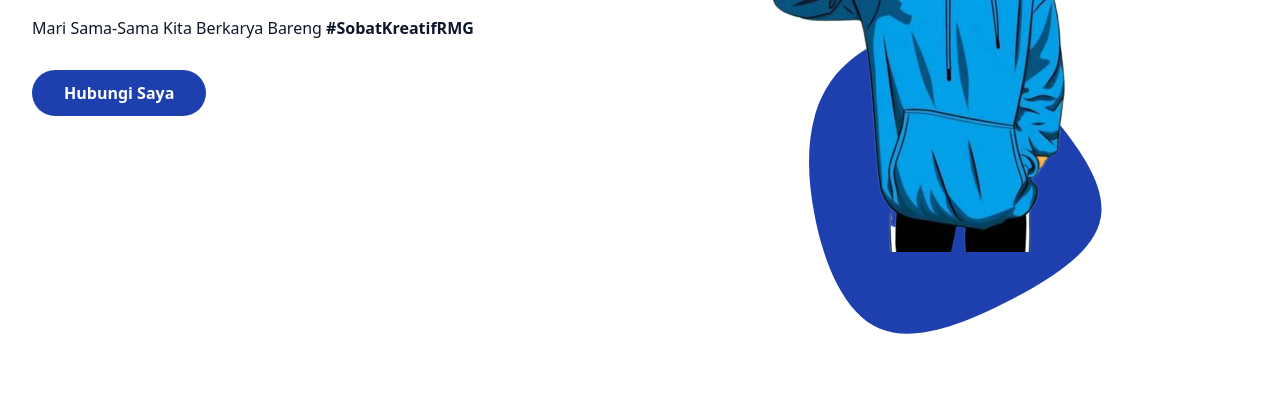
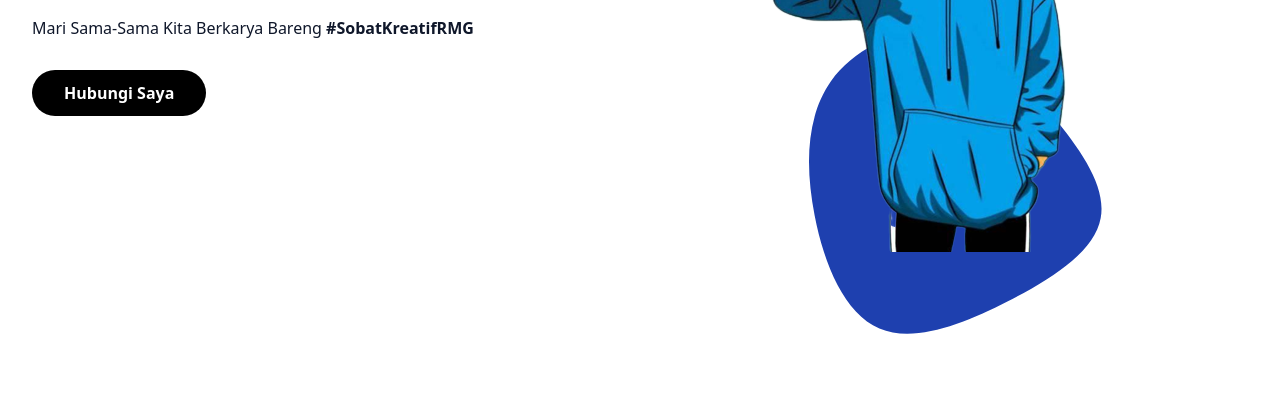
Before and after one commit to jokonurhadi/id, a website: page index.html in a window 1280 px wide. Shown: the part 392-785 px from the top of the page. Drawn offline with Linux system fonts and the light colour scheme.

Commit message:
mengubah warna tombol menjadi hitam

```diff
--- a/index.html
+++ b/index.html
@@ -61,7 +61,7 @@
                         <h2 class="font-medium text-slate-800 text-xs mb-5">Video Grapher | Content Creator | Video Editor | Motion Graphics Designer</h2>
                         <p class="font-medium text-dark mb-10 leading-relaxed">Mari Sama-Sama Kita Berkarya Bareng <span class="font-bold">#SobatKreatifRMG</span></p>
 
-                        <a href="https://wa.link/4chp7p" target="_blank" class="text-base font-bold text-white bg-primary py-3 px-8 rounded-full hover:shadow-lg hover:bg-opacity-90 transition duration-300 ease-in-out">Hubungi Saya</a>
+                        <a href="https://wa.link/4chp7p" target="_blank" class="text-base font-bold text-white bg-black py-3 px-8 rounded-full hover:shadow-lg hover:bg-opacity-90 transition duration-300 ease-in-out">Hubungi Saya</a>
                     </div>
                     <div class="w-full self-end px-4 lg:w-1/2">
                         <div class="relative mt-10 lg:mt-0 lg:right-0">
```
Also changed, not shown: dist/output.css.
